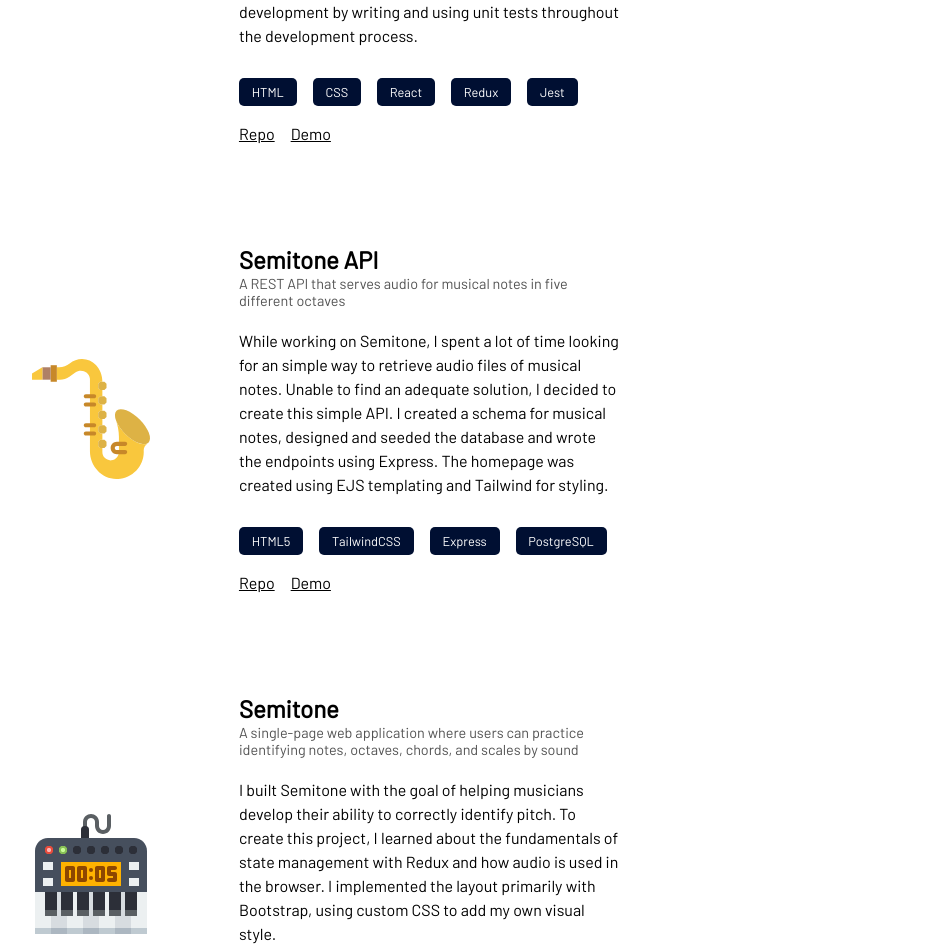
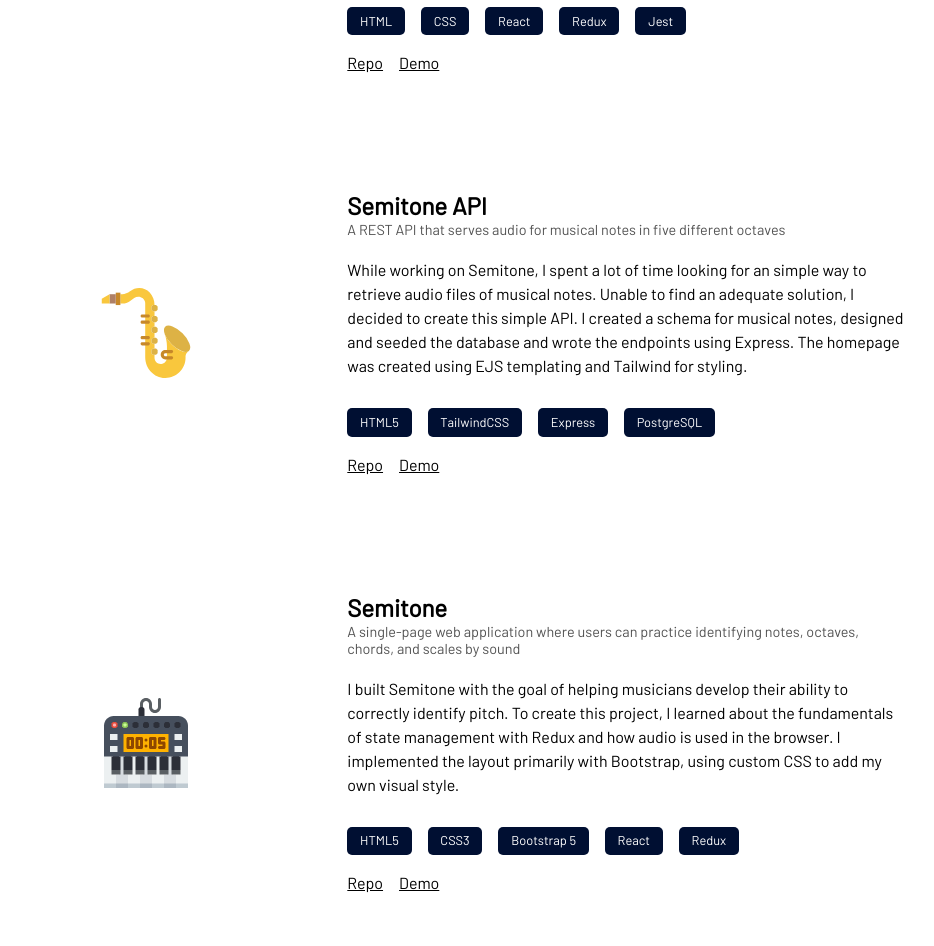
Before and after one commit to ryanpunwasi/portfolio, a React (Create React App) app: page / in a window 1280 px wide. Shown: the part 4261-5207 px from the top of the page, without its empty margins (136-1070 px from the left). Built offline with nearby package versions, Linux system fonts and the light colour scheme.

Commit message:
implement fade animation for projects

```diff
--- a/src/components/App.js
+++ b/src/components/App.js
@@ -164,11 +164,11 @@
 
       <ScrollTextSection>
         <h2 className="portfolio-header">Projects</h2>
-        <Project project={projects[0]} />
-        <Project project={projects[1]} />
-        <Project project={projects[2]} />
-        <Project project={projects[3]} />
-        <Project project={projects[4]} />
+        <Project project={projects[0]} fadeDirection="left" />
+        <Project project={projects[1]} fadeDirection="right" />
+        <Project project={projects[2]} fadeDirection="left" />
+        <Project project={projects[3]} fadeDirection="right" />
+        <Project project={projects[4]} fadeDirection="left" />
       </ScrollTextSection>
 
       <Section id="contact">
--- a/src/components/Project.jsx
+++ b/src/components/Project.jsx
@@ -1,8 +1,8 @@
 import { useEffect, useState, useRef } from "react";
 import TechStack from "./TechStack";
-import "./ProjectTab.scss";
+import "./Project.scss";
 
-const Project = ({ project }) => {
+const Project = ({ project, fadeDirection }) => {
   const [show, setShow] = useState(false);
   const projectEl = useRef(null);
   useEffect(() => {
@@ -25,7 +25,12 @@
     observer.observe(projectEl.current);
   });
   return (
-    <div className={`project__tab ${show ? "show" : ""}`} ref={projectEl}>
+    <div
+      className={`project__tab ${show ? "show" : ""} ${
+        fadeDirection === "right" ? fadeDirection : "left"
+      }`}
+      ref={projectEl}
+    >
       <div className="project__info">
         <img src={`/img/${project.icon}`} alt="thumbnail" />
         <div>
--- a/src/components/Project.scss
+++ b/src/components/Project.scss
@@ -1,11 +1,26 @@
 .project__tab {
   display: flex;
-  justify-self: center;
-  align-self: center;
   flex-direction: column;
   width: 100%;
   height: 100%;
   font-family: "Barlow";
+  opacity: 0;
+  transition: opacity 0.8s, transform 0.4s;
+}
+
+.project__tab.right {
+  transform: translateX(-100px);
+  justify-self: end;
+}
+
+.project__tab.left {
+  transform: translateX(100px);
+  justify-self: start;
+}
+
+.project__tab.show {
+  opacity: 1;
+  transform: translateX(0px);
 }
 
 .project__info {
@@ -50,28 +65,6 @@
   }
 }
 
-.project__back {
-  display: flex;
-  justify-content: center;
-  align-items: center;
-  font-size: 1.5em;
-  background-color: transparent;
-  color: rgb(93, 92, 92);
-  border-radius: 50%;
-  padding: 1em;
-  width: 3em;
-  height: 3em;
-  border: none;
-  margin-left: 1em;
-  z-index: 10;
-}
-
-.project__back:hover {
-  background-color: rgb(234, 234, 234);
-  transition: background-color 0.2s ease-out;
-  cursor: pointer;
-}
-
 .project__desc {
   color: rgb(83, 83, 83);
   font-size: 0.9em;
```
